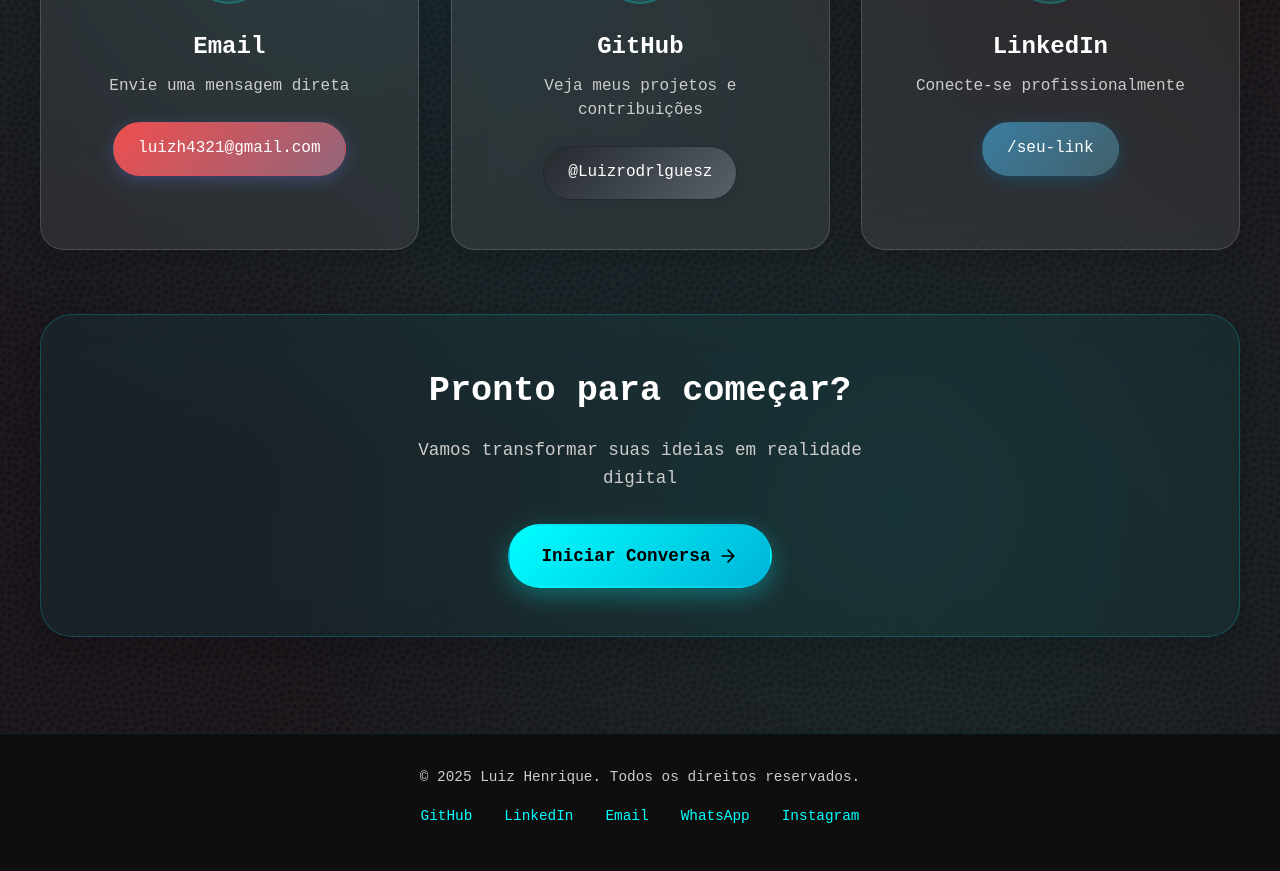
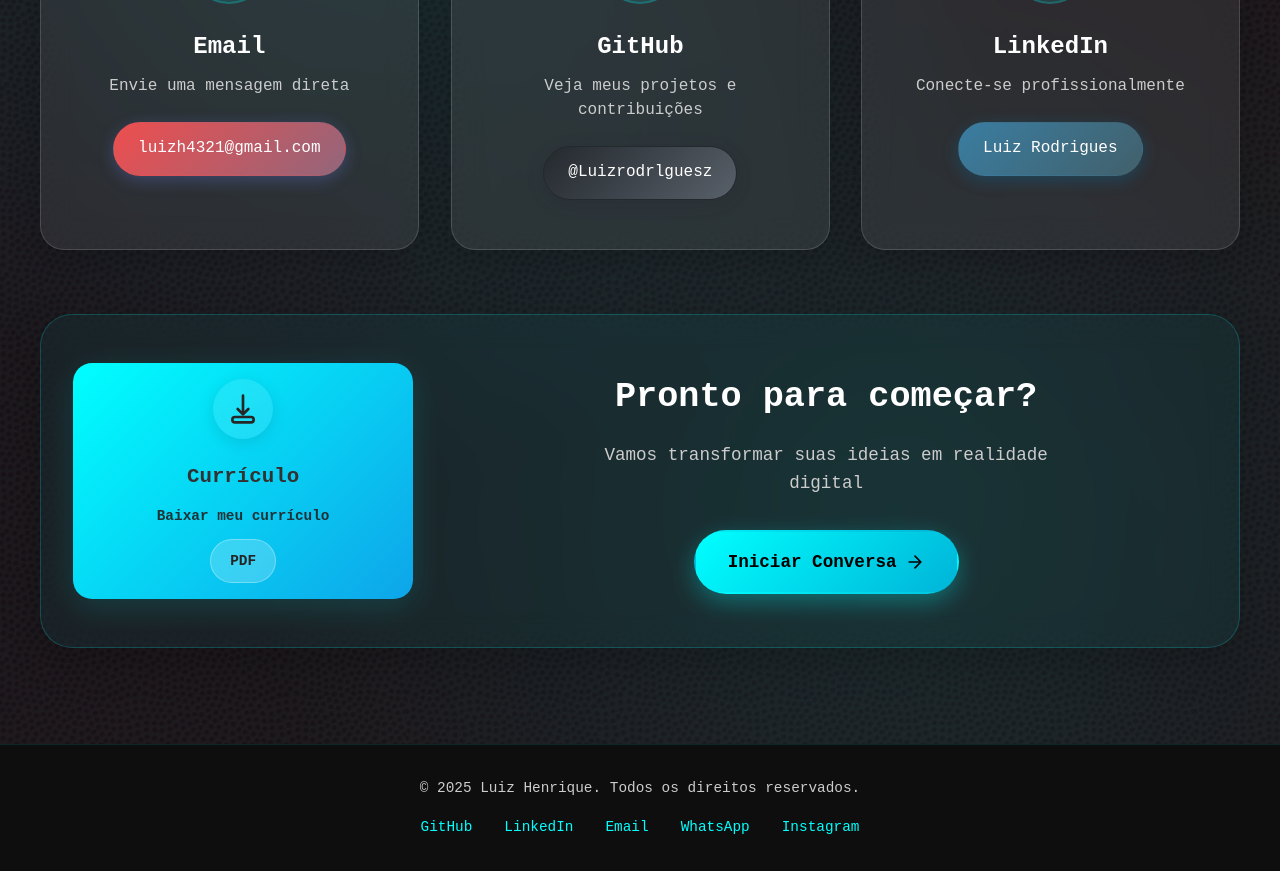
Before and after one commit to Luizrodrlguesz/luizsport, a React (Vite) app: page / in a window 1280 px wide. Shown: the part 3960-4831 px from the top of the page. Built offline with nearby package versions, Linux system fonts and the light colour scheme.

Commit message:
feat: all content

```diff
--- a/src/components/maincontent.jsx
+++ b/src/components/maincontent.jsx
@@ -217,17 +217,51 @@ function Portfolio() {
               <h3>LinkedIn</h3>
               <p>{t.contact.linkedin}</p>
                               <a
-                href="https://linkedin.com/in/seu-link"
+                  href="https://www.linkedin.com/in/luiz-rodrigues-372866256/"
                   className="contact-link linkedin-link"
                 target="_blank"
                 rel="noopener noreferrer"
               >
-                /seu-link
+                Luiz Rodrigues
               </a>
             </div>
           </div>
 
-          <div className="contact-cta">
+          <div className="contact-cta cta-flex">
+            <div className="cta-side-card">
+              <div className="resume-content">
+                <div className="resume-icon">
+                  <svg width="32" height="32" viewBox="0 0 24 24" fill="none" xmlns="http://www.w3.org/2000/svg">
+                    <path d="M12 2V16M12 16L8 12M12 16L16 12" stroke="currentColor" strokeWidth="2" strokeLinecap="round" strokeLinejoin="round"/>
+                    <rect x="4" y="18" width="16" height="4" rx="2" stroke="currentColor" strokeWidth="2"/>
+                  </svg>
+                </div>
+                <h3>Currículo</h3>
+                <p>{t.contact.resume}</p>
+                <a
+                  href="/LuizRodriguesCV.pdf"
+                  className="resume-download-btn"
+                  target="_blank"
+                  rel="noopener noreferrer"
+                  download="LuizRodriguesCV.pdf"
+                  onClick={(e) => {
+                    console.log('Tentando baixar PDF...');
+                    // Verificar se o navegador suporta download
+                    const link = document.createElement('a');
+                    if (link.download !== undefined) {
+                      // Navegador suporta download, deixar funcionar normalmente
+                      return;
+                    } else {
+                      // Fallback: abrir em nova aba
+                      e.preventDefault();
+                      window.open('/LuizRodriguesCV.pdf', '_blank');
+                    }
+                  }}
+                >
+                  PDF
+                </a>
+              </div>
+            </div>
             <div className="cta-content">
               <h3>{t.contact.ctaTitle}</h3>
               <p>{t.contact.ctaSubtitle}</p>
--- a/src/components/projects.jsx
+++ b/src/components/projects.jsx
@@ -36,8 +36,8 @@ const projects = [
       fr: "Système de gestion pour bot Telegram avec interface intuitive. Comprend le contrôle des utilisateurs, messages, commandes, groupes et surveillance des statistiques, configurations et logs. Développé avec un focus sur l'utilisabilité et l'efficacité opérationnelle."
     },
     image: lunarbotImg,
-    themeColor: "#0ea5e9",
-    liveLink: "https://lunarbot.vercel.app",
+    themeColor: "#8b5cf6",
+    liveLink: "https://lunarbot.com.br/",
     figmaLink: "#",
     skills: [htmlcssLogo, bootstrapLogo, javascriptLogo, laravelLogo, notionLogo, figmaLogo],
     category: {
@@ -64,7 +64,7 @@ const projects = [
       fr: "Landing page élégante axée sur la génération de leads pour les services comptables. Design responsive axé sur la conversion et l'expérience utilisateur."
     },
     image: haberImg,
-    themeColor: "#f43f5e",
+    themeColor: "#22c55e",
     liveLink: "https://haber.vercel.app",
     figmaLink: "#",
     skills: [reactLogo, htmlcssLogo, javascriptLogo, tailwindLogo, vercelLogo],
@@ -92,7 +92,7 @@ const projects = [
       fr: "Portfolio moderne développé avec Vite + React, présentant des projets et des compétences de manière élégante et professionnelle."
     },
     image: portfolioImg,
-    themeColor: "#22c55e",
+    themeColor: "#0ea5e9",
     liveLink: "https://meuport.vercel.app",
     figmaLink: "#",
     skills: [reactLogo, tailwindLogo, vercelLogo],
--- a/src/i18n.js
+++ b/src/i18n.js
@@ -54,6 +54,7 @@ const translations = {
       email: 'Envie uma mensagem direta',
       github: 'Veja meus projetos e contribuições',
       linkedin: 'Conecte-se profissionalmente',
+      resume: 'Baixar meu currículo',
       ctaTitle: 'Pronto para começar?',
       ctaSubtitle: 'Vamos transformar suas ideias em realidade digital',
       ctaButton: 'Iniciar Conversa',
@@ -114,6 +115,7 @@ const translations = {
       email: 'Send a direct message',
       github: 'See my projects and contributions',
       linkedin: 'Connect professionally',
+      resume: 'Download my resume',
       ctaTitle: 'Ready to get started?',
       ctaSubtitle: 'Let’s turn your ideas into digital reality',
       ctaButton: 'Start Conversation',
@@ -174,6 +176,7 @@ const translations = {
       email: 'Envoyer un message direct',
       github: 'Voir mes projets et contributions',
       linkedin: 'Connectez-vous professionnellement',
+      resume: 'Télécharger mon CV',
       ctaTitle: 'Prêt à commencer ?',
       ctaSubtitle: 'Transformons vos idées en réalité digitale',
       ctaButton: 'Démarrer la conversation',
--- a/src/index.css
+++ b/src/index.css
@@ -972,3 +972,111 @@ li:last-child {
     font-size: 1.4rem;
   }
 }
+
+.cta-flex {
+  display: flex;
+  flex-direction: row;
+  gap: 2rem;
+  align-items: stretch;
+  justify-content: center;
+}
+
+.cta-side-card {
+  flex: 0 0 30%;
+  background: linear-gradient(135deg, var(--cyan) 0%, #0ea5e9 100%);
+  border-radius: 1.2rem;
+  display: flex;
+  align-items: center;
+  justify-content: center;
+  min-width: 120px;
+  color: #272626;
+  font-size: 1.5rem;
+  font-weight: 700;
+  box-shadow: 0 8px 32px rgba(0, 255, 255, 0.13);
+  padding: 1rem 1.5rem;
+}
+
+.resume-content {
+  display: flex;
+  flex-direction: column;
+  align-items: center;
+  justify-content: center;
+  text-align: center;
+  gap: 0.8rem;
+}
+
+.resume-icon {
+  width: 60px;
+  height: 60px;
+  background: rgba(255, 255, 255, 0.1);
+  border-radius: 50%;
+  display: flex;
+  align-items: center;
+  justify-content: center;
+  margin-bottom: 0.5rem;
+  backdrop-filter: blur(10px);
+  box-shadow: 0 4px 16px rgba(0, 0, 0, 0.1);
+}
+
+.resume-content h3 {
+  font-size: 1.3rem;
+  font-weight: 700;
+  margin: 0;
+  color: #333131;
+}
+
+.resume-content p {
+  font-size: 0.9rem;
+  margin: 0;
+  color: rgba(34, 33, 33, 0.9);
+  line-height: 1.4;
+}
+
+.resume-download-btn {
+  display: inline-flex;
+  align-items: center;
+  justify-content: center;
+  padding: 0.6rem 1.2rem;
+  background: rgba(255, 255, 255, 0.2);
+  color: #252424;
+  text-decoration: none;
+  border-radius: 9999px;
+  font-weight: 600;
+  font-size: 0.9rem;
+  transition: all 0.3s cubic-bezier(.6,.2,.2,1);
+  border: 1px solid rgba(255, 255, 255, 0.3);
+  backdrop-filter: blur(10px);
+}
+
+.resume-download-btn:hover {
+  background: rgba(255, 255, 255, 0.3);
+  transform: translateY(-2px);
+  box-shadow: 0 8px 24px rgba(0, 0, 0, 0.1);
+}
+
+.cta-content {
+  flex: 1 1 70%;
+  display: flex;
+  flex-direction: column;
+  align-items: center;
+  justify-content: center;
+  padding: 0 1rem;
+}
+
+@media (max-width: 900px) {
+  .cta-flex {
+    flex-direction: column;
+    gap: 1rem;
+  }
+  .cta-side-card {
+    border-radius: 2rem 2rem 0 0;
+    min-width: 0;
+    width: 100%;
+    justify-content: center;
+    padding: 1.2rem 0;
+    font-size: 1.2rem;
+  }
+  .cta-content {
+    padding: 0;
+  }
+}
```
Also changed, not shown: 1 other file (tests, documents, lock files or other folders). Lines whose indentation alone changed are shown as unchanged.
